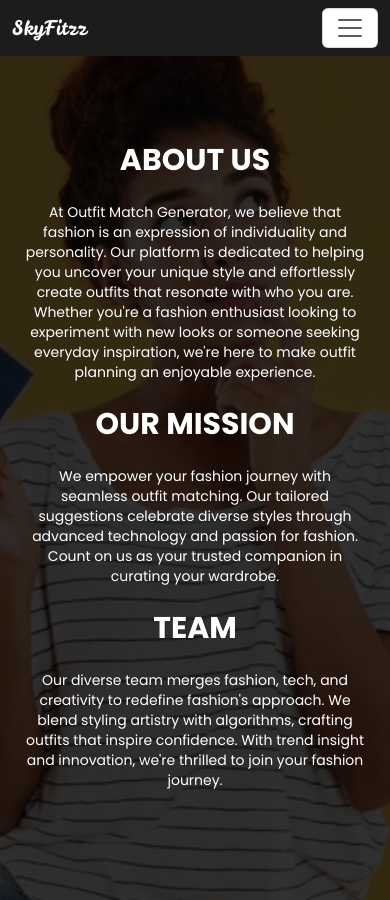
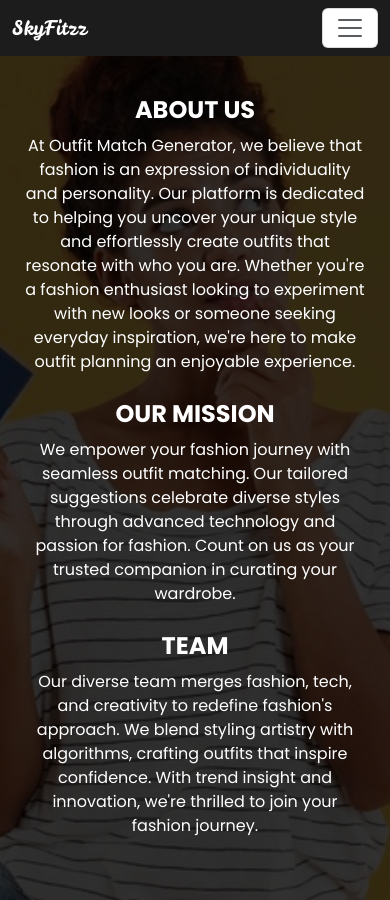
Before and after one commit to isw-academy-falcons/e-wardrobe-front, a React (Create React App) app: page /about in a window 390 px wide. Built offline with nearby package versions, Linux system fonts and the light colour scheme.

Commit message:
worked on the responsiveness

```diff
--- a/src/pages/about/About.css
+++ b/src/pages/about/About.css
@@ -8,7 +8,7 @@
 .about p{
     font-family: Poppins;
 letter-spacing: 0em;
-line-height: 20px;
+/* line-height: 20px; */
 
 
 
--- a/src/pages/about/About.js
+++ b/src/pages/about/About.js
@@ -7,22 +7,23 @@ const About = () => {
   return (
     <>
       <AppNavBar/>
-      <div className="about relative min-h-screen bg-cover bg-center bg-no-repeat flex items-center justify-center md:px-40 mt-0" style={{backgroundImage: `url(${img6})`}}>
-        <div className="text-white text-center px-4 max-h-[50%]">
-          <h2 className="text-3xl font-bold mb-4">ABOUT US</h2>
-          <p className="text-sm mb-6">At Outfit Match Generator, we believe that fashion is an expression of individuality and personality.
+      <div className="about  min-h-screen bg-cover bg-center bg-no-repeat flex items-center justify-center md:px-20 mt-0" style={{backgroundImage: `url(${img6})`}}>
+        <div className="text-white text-center px-4 max-h-[60%]">
+
+          <h2 className="text-2xl font-bold mb-2">ABOUT US</h2>
+          <p className="text-md mb-4">At Outfit Match Generator, we believe that fashion is an expression of individuality and personality.
            Our platform is dedicated to helping you uncover your unique style and effortlessly create outfits that
            resonate with who you are. Whether you're a fashion enthusiast looking to experiment with new looks
             or someone seeking everyday inspiration, we're here to make outfit planning an enjoyable experience.</p>
 
-          <h2 className="text-3xl font-bold mb-4">OUR MISSION</h2>
-          <p className="text-sm mb-6">We empower your fashion journey with seamless outfit matching. Our
+          <h2 className="text-2xl font-bold mb-2">OUR MISSION</h2>
+          <p className="text-md mb-4">We empower your fashion journey with seamless outfit matching. Our
            tailored suggestions
            celebrate diverse styles through advanced technology and
           passion for fashion. Count on us as your trusted companion in curating your wardrobe.</p>
 
-          <h2 className="text-3xl font-bold mb-4">TEAM</h2>
-          <p className="text-sm mb-6">Our diverse team merges fashion, tech, and creativity to redefine fashion's
+          <h2 className="text-2xl font-bold mb-2">TEAM</h2>
+          <p className="text-md mb-4">Our diverse team merges fashion, tech, and creativity to redefine fashion's
            approach. We blend styling artistry with algorithms, crafting outfits that inspire confidence.
            With trend insight and innovation, we're thrilled to join your fashion journey.</p>
         </div>
```
